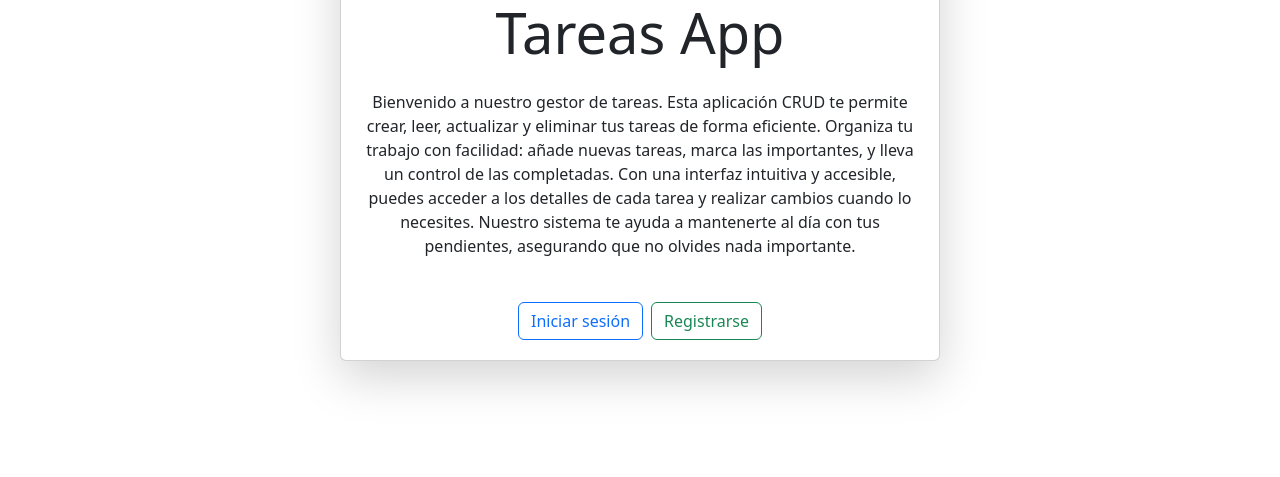
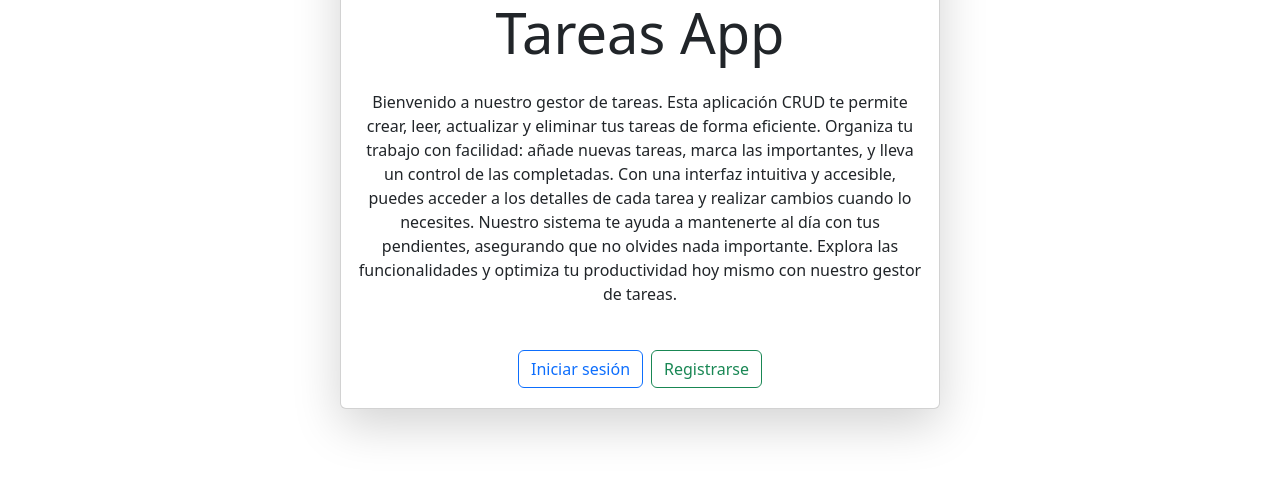
Before and after one commit to rjuanpablo/django-crud, a Django app: page / in a window 1280 px wide. Shown: the part 259-736 px from the top of the page. Run offline with Django 4.2, Linux system fonts and the light colour scheme.

Commit message:
Update home.html

```diff
--- a/tasks/templates/home.html
+++ b/tasks/templates/home.html
@@ -7,11 +7,18 @@
             <img src="https://cdn-icons-png.flaticon.com/512/906/906334.png" alt="Logo de la aplicación" width="150">
         </div>
         <h1 class="display-4 text-center mb-4">Tareas App</h1>
-        <p class="text-center">Bienvenido a nuestro gestor de tareas. Esta aplicación CRUD te permite crear, leer,
-            actualizar y eliminar tus tareas de forma eficiente. Organiza tu trabajo con facilidad: añade nuevas tareas,
-            marca las importantes, y lleva un control de las completadas. Con una interfaz intuitiva y accesible, puedes
-            acceder a los detalles de cada tarea y realizar cambios cuando lo necesites. Nuestro sistema te ayuda a
-            mantenerte al día con tus pendientes, asegurando que no olvides nada importante.</p>
+       <p class="text-center d-none d-md-block">
+    Bienvenido a nuestro gestor de tareas. Esta aplicación CRUD te permite crear, leer, actualizar y eliminar tus tareas
+    de forma eficiente. Organiza tu trabajo con facilidad: añade nuevas tareas, marca las importantes, y lleva un control
+    de las completadas. Con una interfaz intuitiva y accesible, puedes acceder a los detalles de cada tarea y realizar
+    cambios cuando lo necesites. Nuestro sistema te ayuda a mantenerte al día con tus pendientes, asegurando que no
+    olvides nada importante. Explora las funcionalidades y optimiza tu productividad hoy mismo con nuestro gestor de
+    tareas.
+</p>
+<p class="text-center d-md-none">
+    Bienvenido a nuestro gestor de tareas. Esta aplicación CRUD te permite crear, leer, actualizar y eliminar tus tareas
+    de forma eficiente.
+</p>
         <div class="d-flex justify-content-center mt-4">
             <a class="btn btn-outline-primary m-1" href="{% url 'signin' %}">Iniciar sesión</a>
             <a class="btn btn-outline-success m-1" href="{% url 'signup' %}">Registrarse</a>
```
